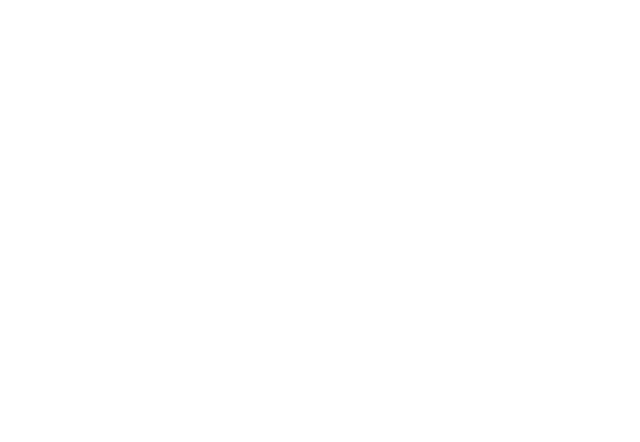
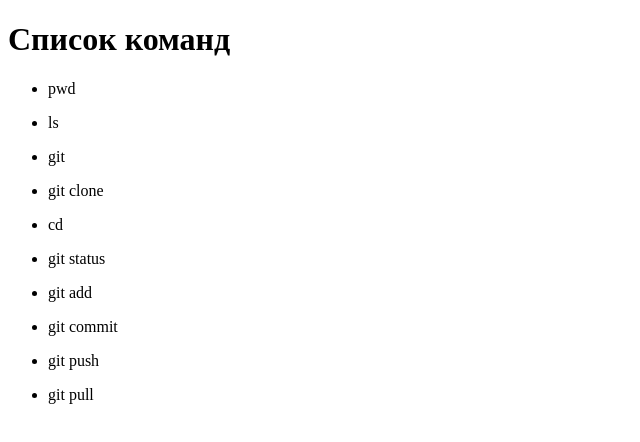
Before and after one commit to PolishchukOlena/HW3, a plain HTML site: page index.html in a window 1280 px wide. Shown: the whole page, without its empty margins (0-640 px from the left). Drawn offline with Linux system fonts and the light colour scheme.

Commit message:
add-listcommand

```diff
--- a/index.html
+++ b/index.html
@@ -5,4 +5,19 @@
         <meta http-equiv="X-UA-Compatible" content="IE=edge">
         <meta name="viewport" content="width=device-width, initial-scale=1.0">
     </head>
+    <body>
+        <h1>Список команд</h1>
+        <ul>
+            <li><p>pwd</p></li>
+            <li><p>ls</p></li>
+            <li><p>git</p></li>
+            <li><p>git clone</p></li>
+            <li><p>cd</p></li>
+            <li><p>git status</p></li>
+            <li><p>git add</p></li>
+            <li><p>git commit</p></li>
+            <li><p>git push</p></li>
+            <li><p></p>git pull</li>
+        </ul>
+    </body>
 </html>
```
